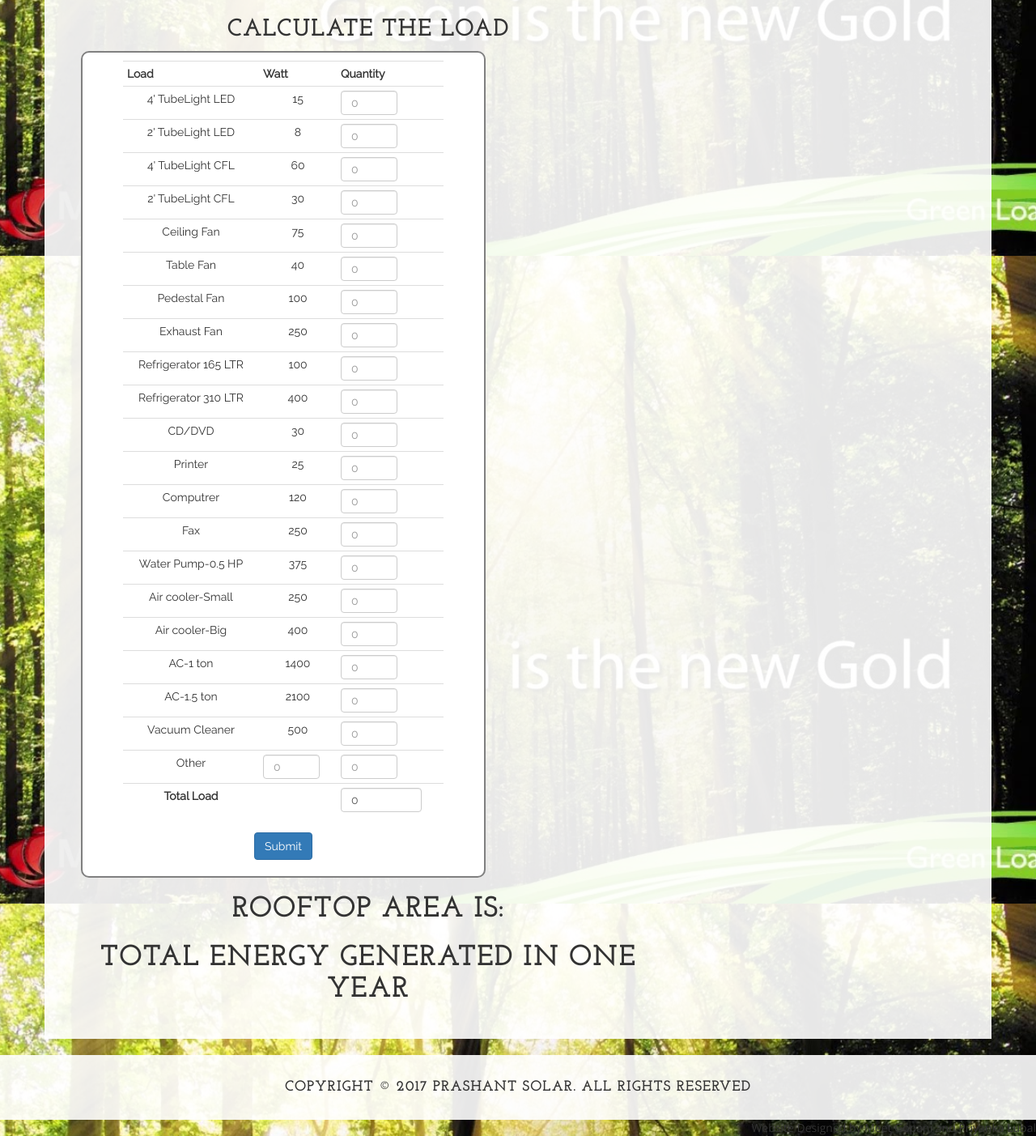
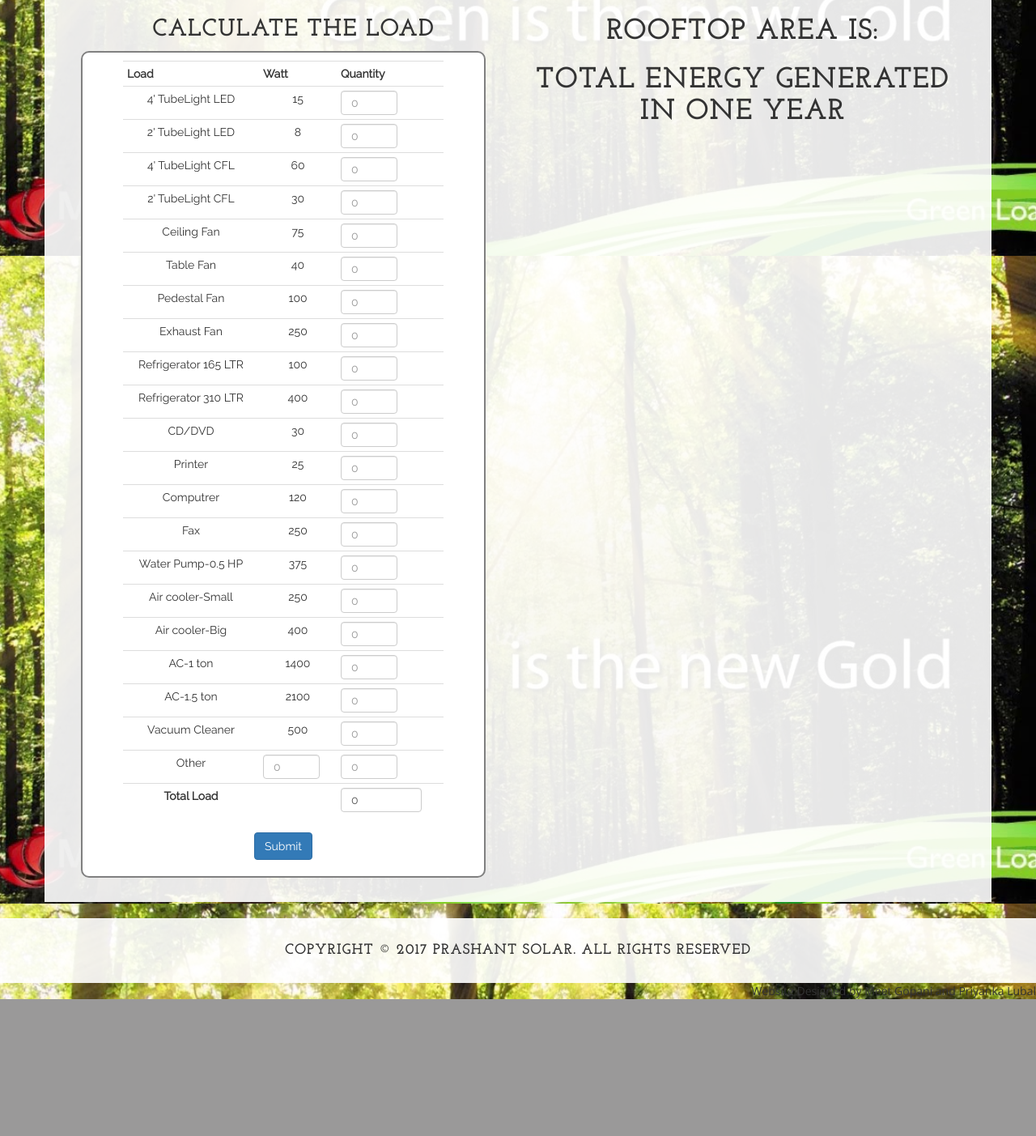
Before and after one commit to Priyanka-Lubal/Prashant-Solar, a PHP site: page /site/calculator.php in a window 1280 px wide. Shown: the part 1284-2687 px from the top of the page at 81% size. After the commit the page ends 2518 px from the top, so only its background shows below. Run offline with PHP 8.4, Linux system fonts and the light colour scheme.

Commit message:
left right

```diff
--- a/site/calculator.php
+++ b/site/calculator.php
@@ -54,7 +54,7 @@
             </div>
             <div class="col-lg-12 text-center">
                 <img class="img-responsive img-border img-full" src="img/1.jpg" alt="hello">
-                <div class="col-md-8">
+                <div class="col-md-8" style="float: left; width: 50%">
                     <h2>Calculate the Load
                         <br>
                     </h2>
@@ -232,8 +232,6 @@
                             <tr>
                                 <td><b>Total Load</b></td>
                                 <td>
-                                    <!--                                <input type="button" class="btn btn-sm btn-default" onclick="calc_load();"-->
-                                    <!--                                       value="Recalculate Load"></td>-->
                                 <td><input type="text" name="total_load" id="total_load" value="0" class="form-control"
                                            style="max-width:100px; max-height:30px;">
                                     <div class="error_holder"></div>
@@ -244,7 +242,7 @@
                     </form>
 
                 </div>
-                <div class="col-md-8">
+                <div id="right" style="float: right; width: 50%">
                     <p>
                     <h1>Rooftop area is:<span id="rooftop"></span></h1>
                     <h1>Total energy generated in one year</h1>
```
